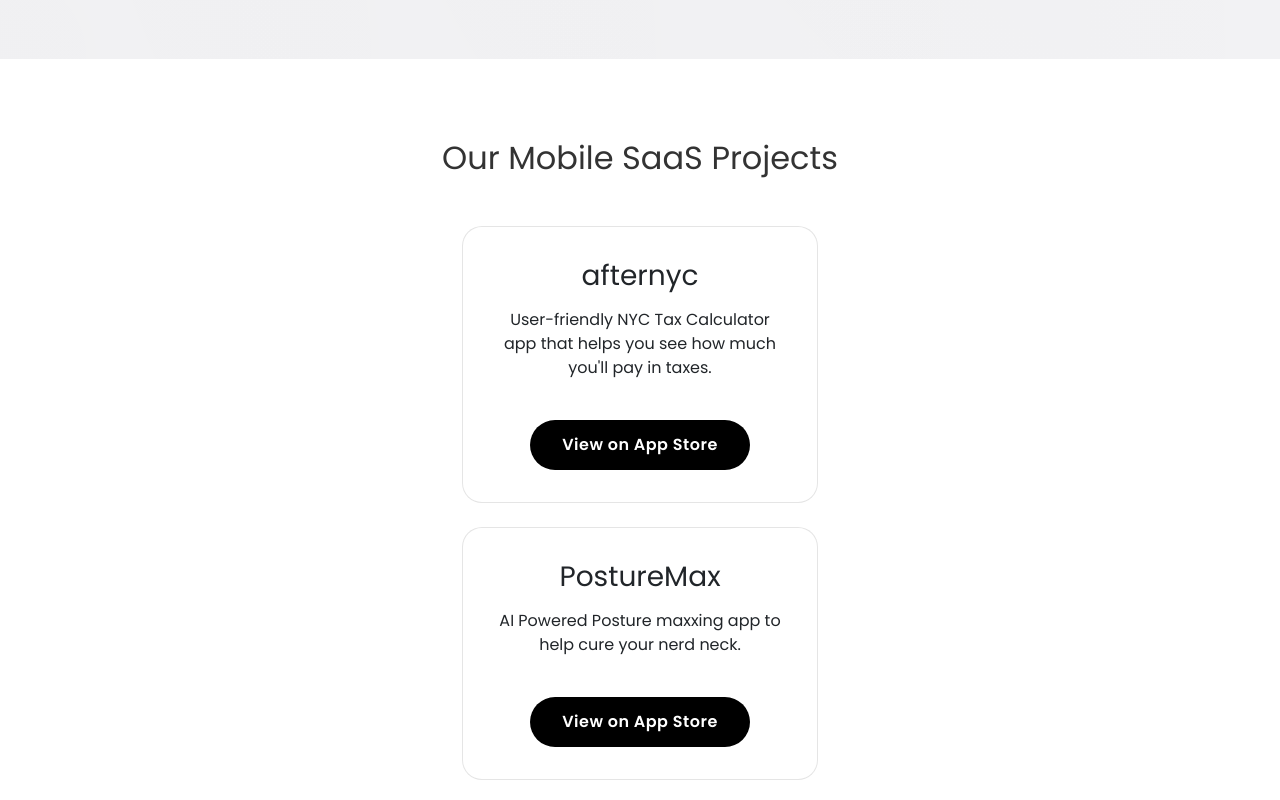
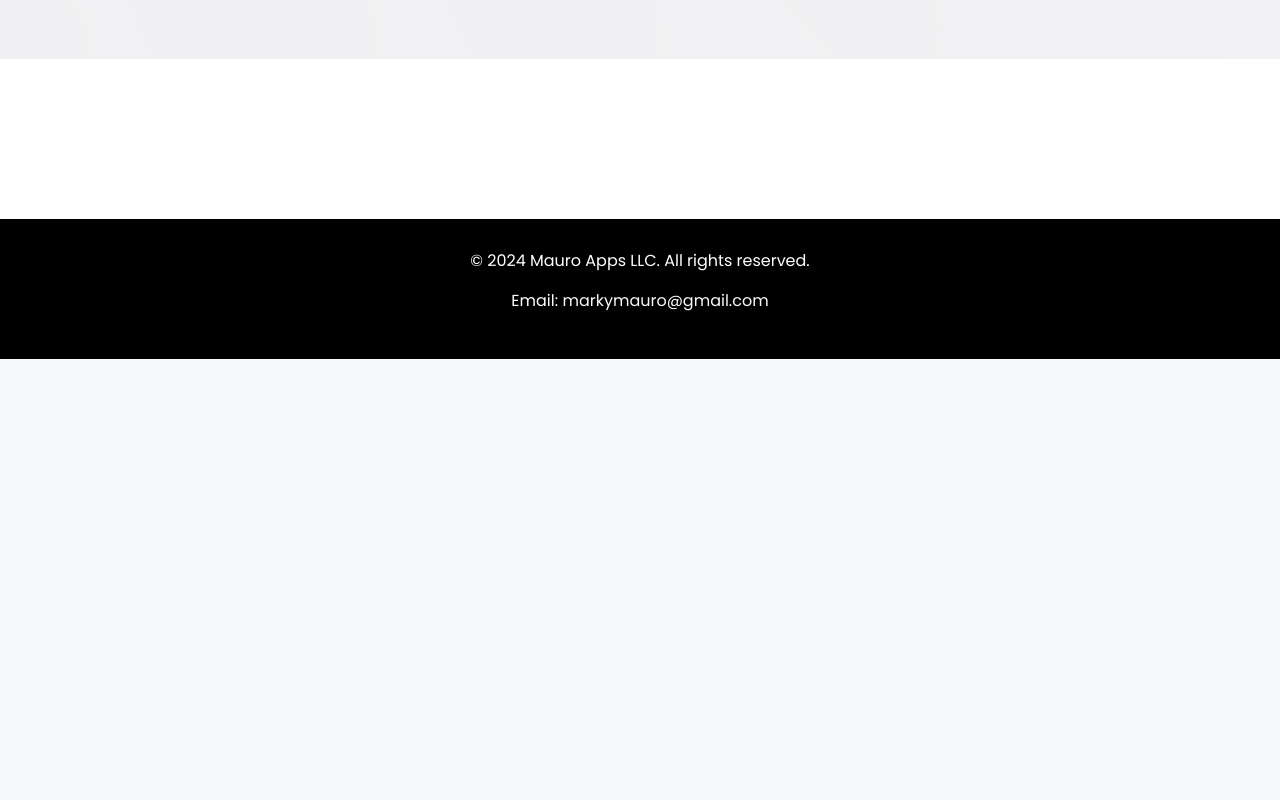
Before and after one commit to markymauro13/mauroapps.com, a React (Create React App) app: page / in a window 1280 px wide. Shown: the part 500-1300 px from the top of the page. After the commit the page ends 859 px from the top, so only its background shows below. Built offline with nearby package versions, Linux system fonts and the light colour scheme.

Commit message:
commenting out irrelvant projects

```diff
--- a/src/components/Home/ProjectsSection/ProjectsSection.jsx
+++ b/src/components/Home/ProjectsSection/ProjectsSection.jsx
@@ -6,7 +6,7 @@ export default function ProjectsSection() {
   return (
     <>
       <div className="projects-section" id="projects">
-        <Container>
+        {/* <Container>
           <h2 className="text-center mb-5">Our Mobile SaaS Projects</h2>
           <Row className="row justify-content-center">
             <Col md="6" lg="4" className="mb-4">
@@ -34,7 +34,7 @@ export default function ProjectsSection() {
               </Card>
             </Col>
           </Row>
-        </Container>
+        </Container> */}
       </div>
     </>
   );
```
